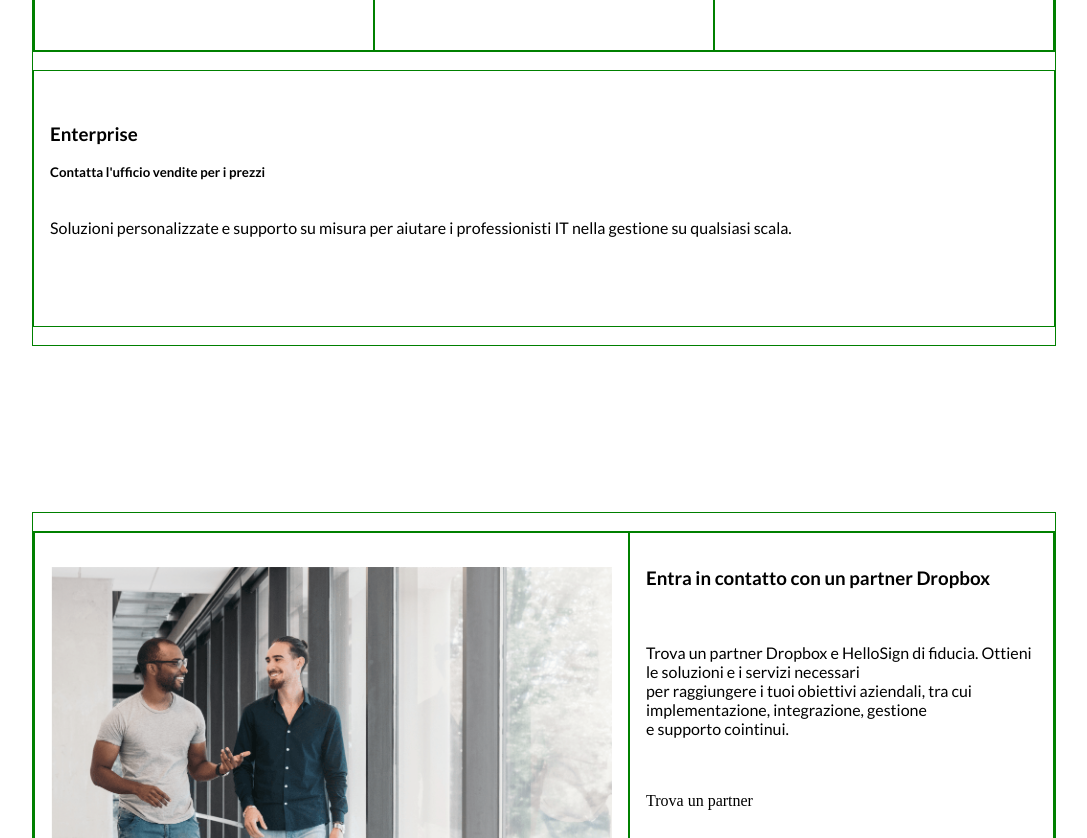
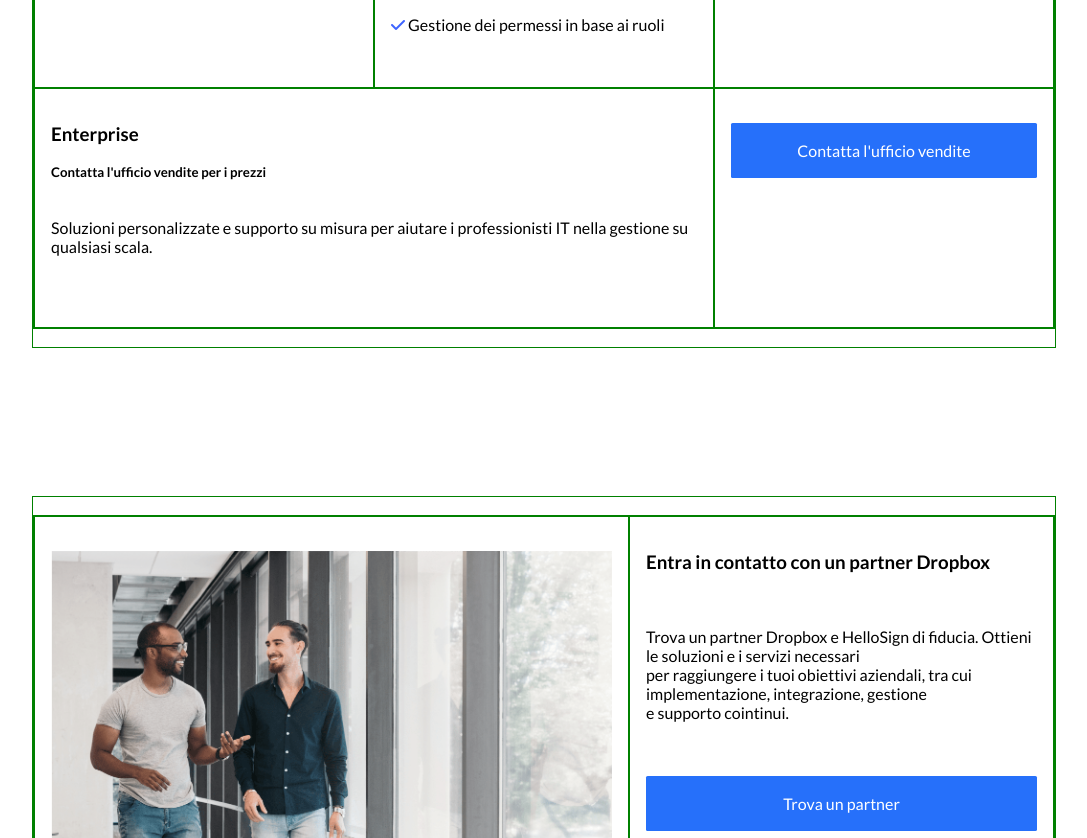
Before and after one commit to mariyadyshkant/htmlcss-dropbox, a plain HTML site: page index.html in a window 1280 px wide. Shown: the part 1962-2800 px from the top of the page, without its empty margins (96-1183 px from the left). Drawn offline with Linux system fonts and the light colour scheme.

Commit message:
fix buttons

```diff
--- a/css/style.css
+++ b/css/style.css
@@ -1,3 +1,5 @@
+/* #region UTILITIES */
+
 * {
     margin: 0;
     padding: 0;
@@ -39,6 +41,9 @@ img {
     width: 100%;
 }
 
+:root {
+    --dis-bg-primary: rgb(38, 112, 250)
+}
 
 
 .debug {
@@ -53,6 +58,10 @@ img {
     }
 }
 
+/* #endregion UTILITIES */
+
+
+/* #region CONTAINERS STRUCTURE */
 
 .container {
     max-width: 1200px;
@@ -94,3 +103,27 @@ img {
 .col-8 {
     width: calc(100% / 12 * 8);
 }
+
+/* #endregion CONTAINERS STRUCTURE */
+
+/* #region DETAILS */
+
+.button {
+    background-color: var(--dis-bg-primary);
+    color: white;
+    text-align: center;
+    border-radius: 0.1rem;
+}
+
+.button:hover {
+    background-color: white;
+    color: var(--dis-bg-primary);
+    border: 0.1rem solid var(--dis-bg-primary);
+    cursor: pointer;
+}
+
+.operazioni img:hover {
+    cursor: pointer;
+    transform: scale(1.1);
+    transition: all 0.3s ease-in-out;
+}
--- a/index.html
+++ b/index.html
@@ -24,7 +24,9 @@
         <nav class="menu">
             menu
         </nav>
-        <div class="button">Inizia</div>
+        <div class="button">
+            <p>Inizia</p>
+        </div>
     </header>
     <main id="app_main">
 
@@ -42,7 +44,7 @@
                             e inntegrato per ottimizzare il flusso di lavoro esistente.</p>
                         <br>
                         <div class="button">
-                            Inizia la prova gratuita
+                            <p>Inizia la tua prova gratuita</p>
                         </div>
                         <br>
                         <p>Annulla in qualsiasi momento</p>
@@ -152,9 +154,7 @@
 
                         </pre>
                     </div>
-                </div>
-                <div class="col-12">
-                    <div class="card">
+                    <div class="col-8">
                         <pre>
                             <h3>Enterprise</h3>
                             <h5>Contatta l'ufficio vendite per i prezzi</h5>
@@ -163,9 +163,13 @@
                         </pre>
 
                     </div>
+                    <div class="col-4">
+                        <div class="button">
+                            <p>Contatta l'ufficio vendite</p>
+                        </div>
+                    </div>
                 </div>
             </div>
-
         </section>
 
         <section id="partner">
@@ -183,7 +187,9 @@
                             per raggiungere i tuoi obiettivi aziendali, tra cui implementazione, integrazione, gestione
                             e supporto cointinui.</p>
                         <br>
-                        <div class="button">Trova un partner</div>
+                        <div class="button">
+                            <p>Trova un partner</p>
+                        </div>
                     </div>
                 </div>
             </div>
```
